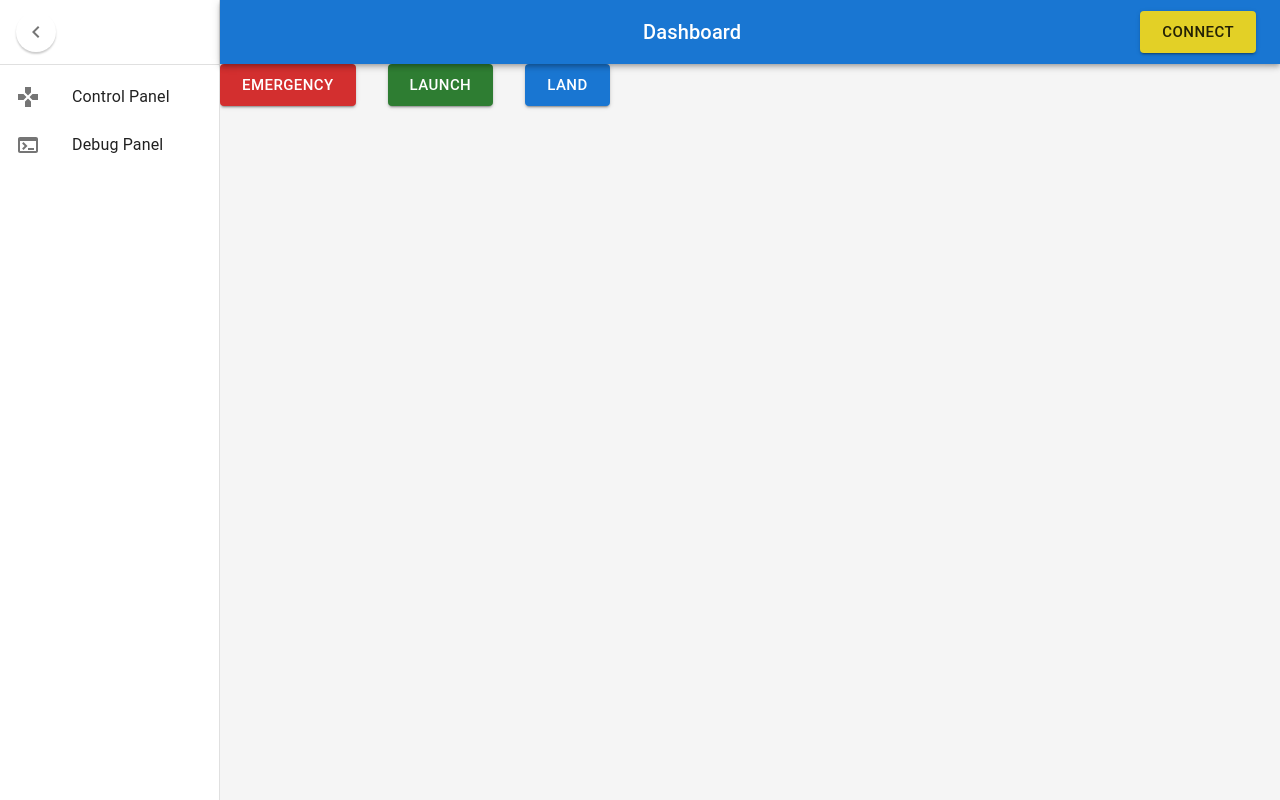
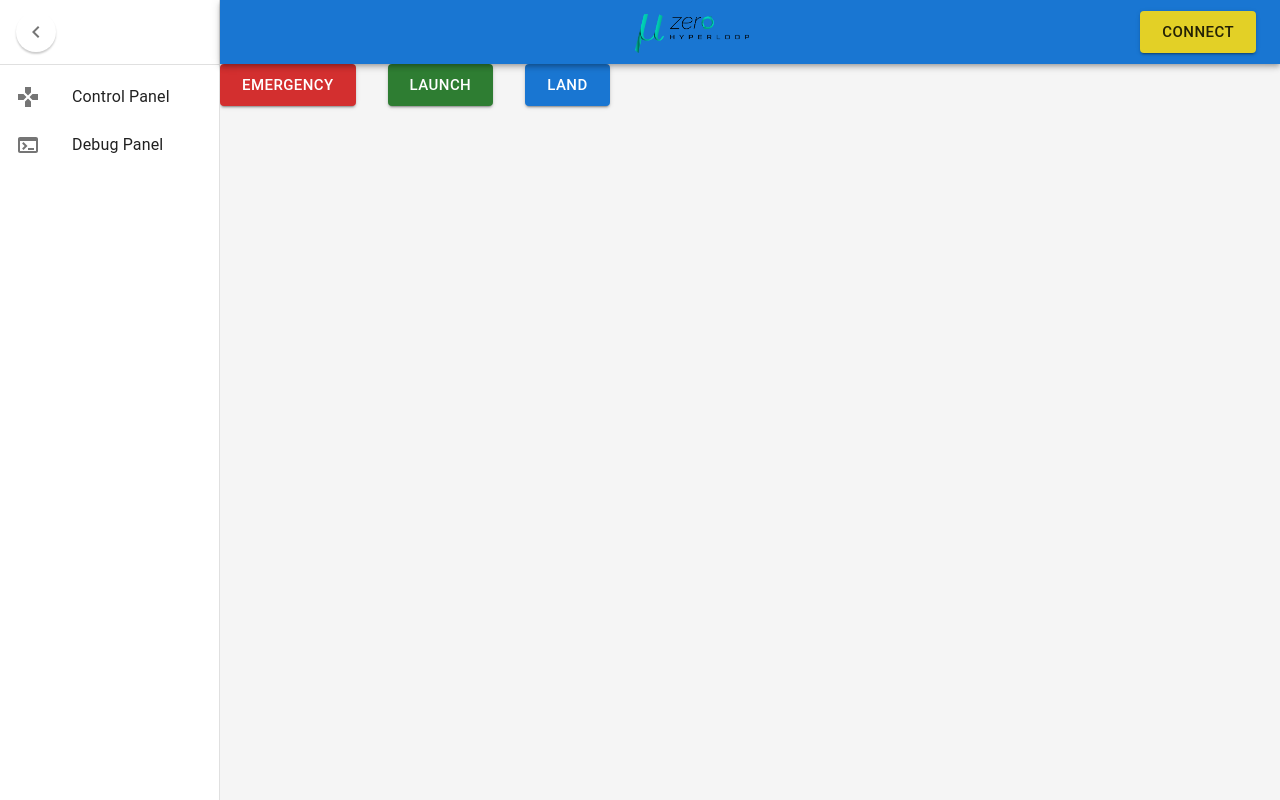
Before and after one commit to mu-zero-HYPERLOOP/canzero, a React (Vite) app: page / in a window 1280 px wide. Built offline with nearby package versions, Linux system fonts and the light colour scheme.

Commit message:
Add logo to dashboard.

```diff
--- a/src/pages/DashBoard.tsx
+++ b/src/pages/DashBoard.tsx
@@ -14,6 +14,7 @@ import ChevronLeftIcon from '@mui/icons-material/ChevronLeft';
 import RouteElement from './RouteElement';
 import {ListRouter} from './PageList';
 import {Button} from '@mui/material';
+import logo from '../assets/mu-zero-hyperloop-logo.png'
 import {invoke} from '@tauri-apps/api';
 
 
@@ -102,7 +103,17 @@ export default function Dashboard() {
                         noWrap
                         sx={{flexGrow: 1}}
                     >
-                        Dashboard
+                        <Box
+                            component="img"
+                            sx={{
+                                height: 50,
+                                width: 114,
+                                maxHeight: { xs: 233, md: 167 },
+                                maxWidth: { xs: 350, md: 250 },
+                            }}
+                            alt="The house from the offer."
+                            src={logo}
+                        />
                     </Typography>
                     <Button variant="contained" size="large" color="secondary" onClick={() => {
                         invoke('connect_pod');
```
